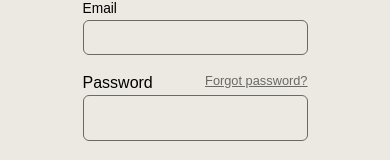
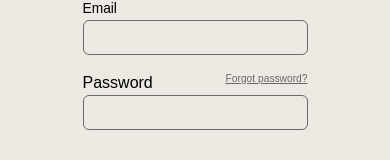
Before and after one commit to codeveryday-exe/e-commerce, a React (Vite) app: page /login in a window 390 px wide. Shown: the part 148-308 px from the top of the page. Built offline with nearby package versions, Linux system fonts and the light colour scheme; no server answers; a web font is replaced by a local one.

Commit message:
refactor: fix style password input in login page

```diff
--- a/src/components/LoginPage/LoginForm.module.css
+++ b/src/components/LoginPage/LoginForm.module.css
@@ -34,7 +34,13 @@
 }
 
 @media (max-width: 480px) {
-  .password_box a {
-    font-size: 0.64rem;
+  .column_box {
+    .input {
+      height: 35px;
+    }
+
+    a {
+      font-size: 0.64rem;
+    }
   }
 }
```
